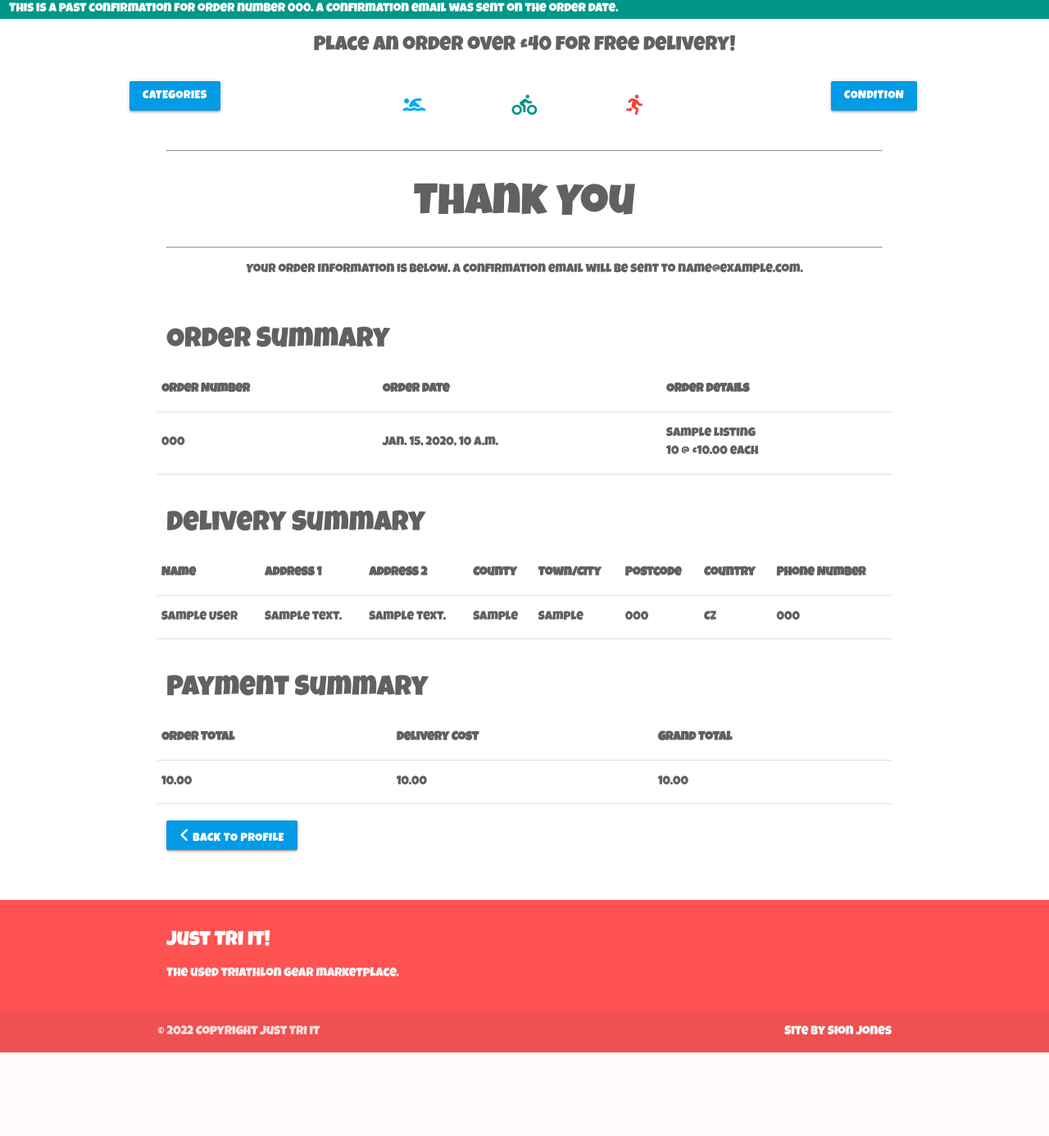
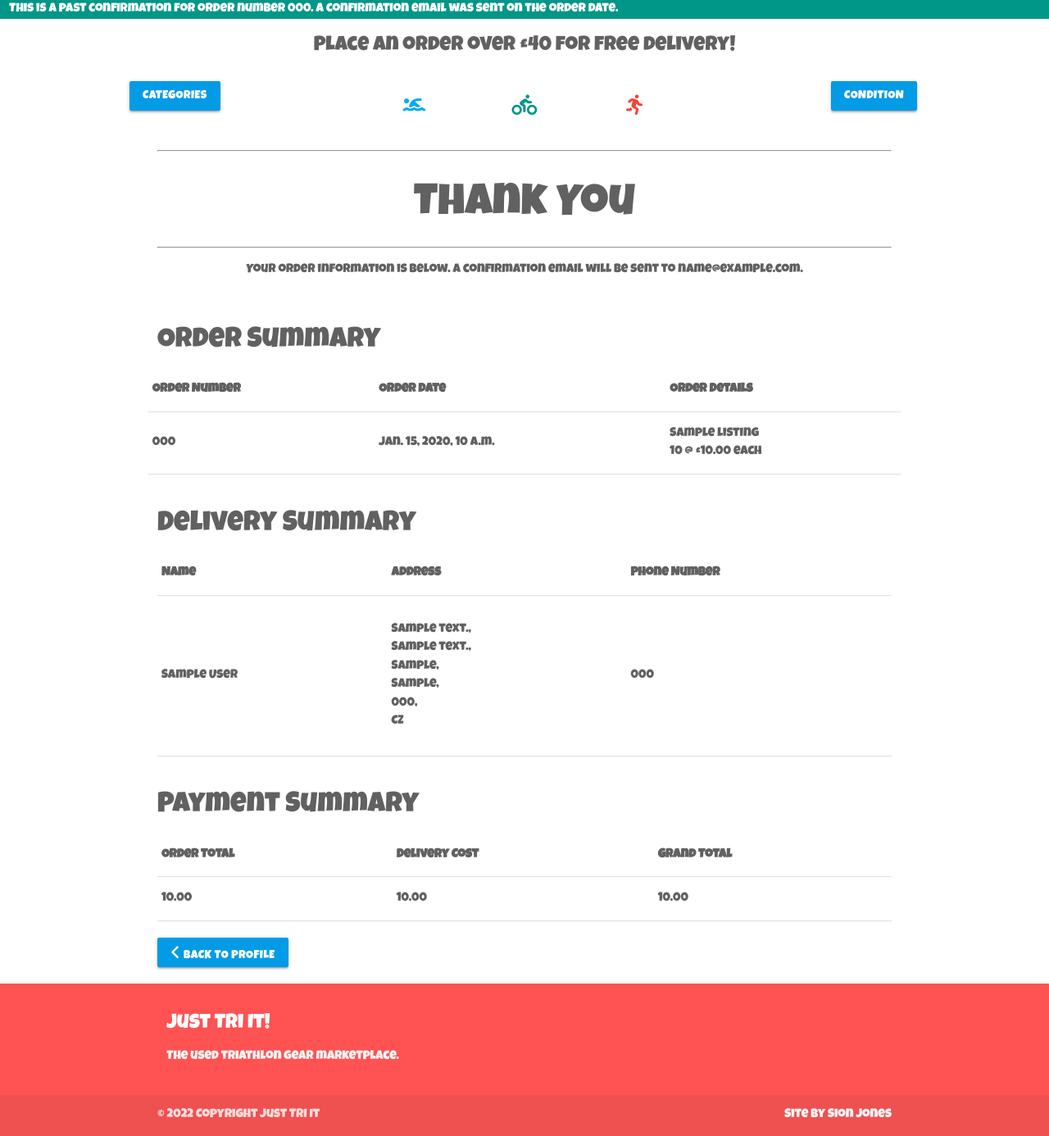
Before and after one commit to Code-Institute-Submissions/sniclasj-just-tri-it_JanResub, a Django app: page /profiles/order_history/000 in a window 1280 px wide. Shown: the part 64-1450 px from the top of the page at 82% size. Before the commit the page ends 1348 px from the top, so only its background shows below. Run offline with Django 3.2, Linux system fonts and the light colour scheme; tables that the repository leaves empty hold one stand-in row (values such as "Sample post"); some libraries are stand-ins or nearby versions.

Commit message:
Update checkout success page layout

```diff
--- a/checkout/templates/checkout/checkout_success.html
+++ b/checkout/templates/checkout/checkout_success.html
@@ -5,30 +5,22 @@
 <link rel="stylesheet" href="{% static 'checkout/css/checkout.css' %}">
 {% endblock %}
 
-{% block page_header %}
-<div class="container">
-    <div class="row">
-        <div class="col"></div>
-    </div>
-</div>
-{% endblock %}
-
 {% block content %}
 <div class="container">
+    <div class="col l12 m12 s12">
         <div class="row">
             <div class="col l12 m12 s12 center-align">
                 <hr>
                 <h2>Thank You</h2>
                 <hr>
-            <p>Your order information is below. A confirmation email will be sent to <strong>{{ order.email }}</strong>.
+                <p>Your order information is below. A confirmation email will be sent to
+                    <strong>{{ order.email }}</strong>.
                 </p>
             </div>
         </div>
 
         <div class="row">
-        <div class="col 12">
-            <div class="row">
-                <div class="col">
+            <div class="col l12 m12 s12">
                 <h4>Order Summary</h4>
             </div>
             <table>
@@ -56,54 +48,45 @@
         </div>
 
         <div class="row">
-                <div class="col">
+            <div class="col l12 m12 s12">
                 <h4>Delivery Summary</h4>
-                </div>
-
                 <table>
                     <thead>
                         <tr>
                             <th>Name</th>
-                            <th>Address 1</th>
-                            {% if order.street_address2 %}
-                            <th>Address 2</th>
-                            {% endif %}
-                            {% if order.county %}
-                            <th>County</th>
-                            {% endif %}
-                            <th>Town/City</th>
-                            {% if order.postcode%}
-                            <th>Postcode</th>
-                            {% endif %}
-                            <th>Country</th>
+                            <th>Address</th>
                             <th>Phone Number</th>
                         </tr>
                     </thead>
                     <tbody>
                         <tr>
                             <td>{{ order.full_name }} </td>
-                            <td>{{ order.street_address1 }}</td>
+                            <td>
+                                <p>
+                                    {{ order.street_address1 }},<br>
                                     {% if order.street_address2 %}
-                            <td>{{ order.street_address2 }}</td>
+                                    {{ order.street_address2 }},<br>
                                     {% endif %}
                                     {% if order.county %}
-                            <td>{{ order.county }}</td>
+                                    {{ order.county }},<br>
                                     {% endif %}
-                            <td>{{ order.town_or_city}}</td>
+                                    {{ order.town_or_city}},<br>
                                     {% if order.postcode%}
-                            <td>{{ order.postcode }}</td>
+                                    {{ order.postcode }},<br>
                                     {% endif %}
-                            <td>{{ order.country }}</td>
+                                    {{ order.country }}
+                                </p>
+                            </td>
                             <td>{{ order.phone_number }}</td>
                         </tr>
                     </tbody>
                 </table>
             </div>
+        </div>
 
         <div class="row">
-                <div class="col">
+            <div class="col l12 m12 s12">
                 <h4>Payment Summary</h4>
-                </div>
 
                 <table>
                     <thead>
@@ -122,9 +105,10 @@
                     </tbody>
                 </table>
             </div>
+        </div>
 
         <div class="row">
-                <div class="col 12">
+            <div class="col l12 m12 s12">
                 {% if from_profile %}
                 <a href="{% url 'profile' %}" class="btn light-blue darken-1">
                     <span>
@@ -143,4 +127,5 @@
             </div>
         </div>
     </div>
+</div>
 {% endblock %}
```
Lines whose indentation alone changed are shown as unchanged.
